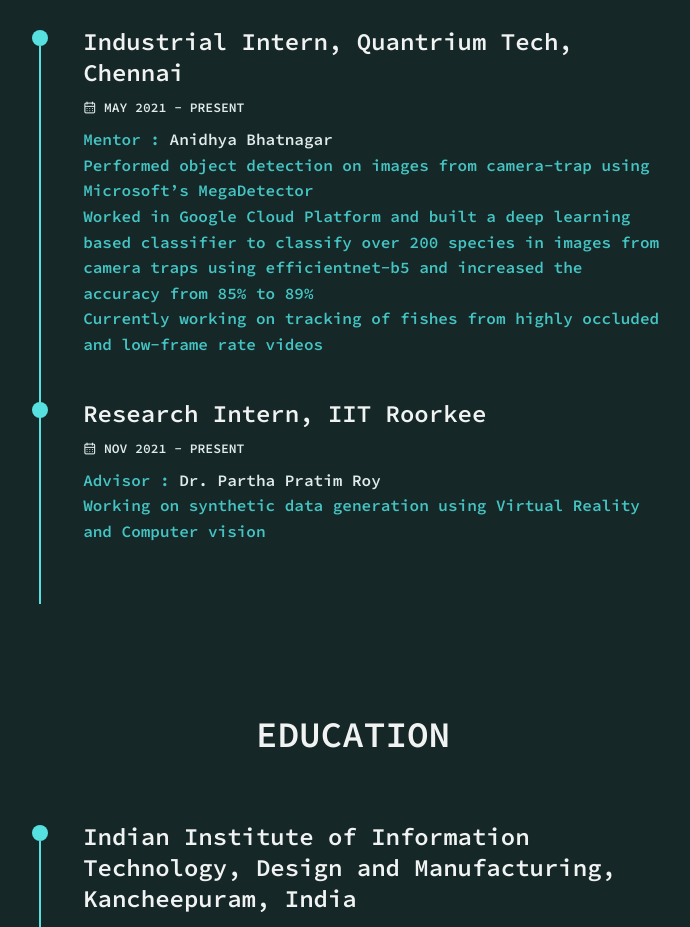
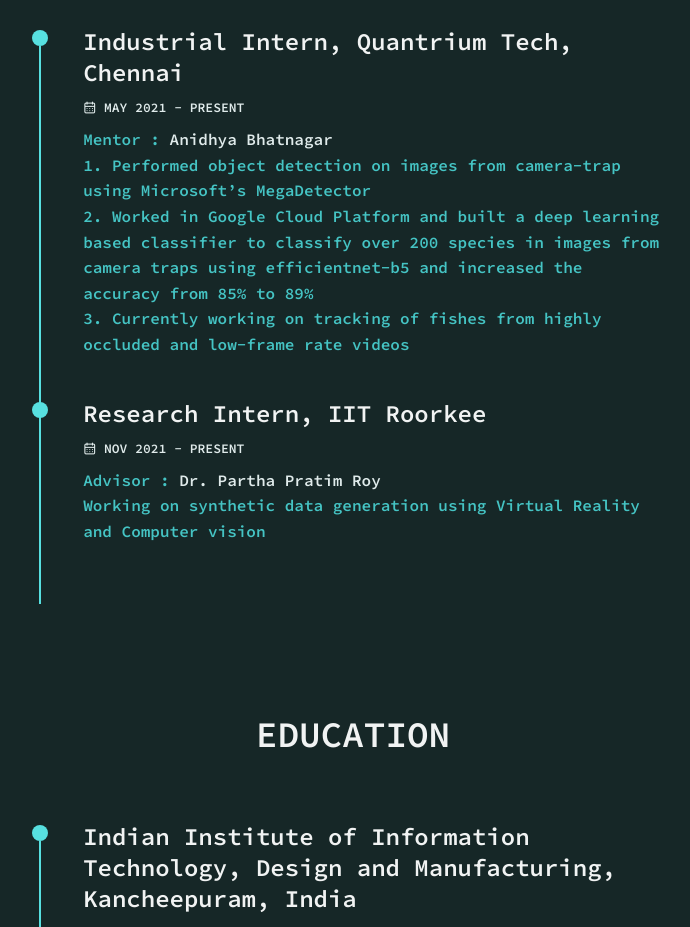
Before and after one commit to Bavesh-B/Bavesh-B.github.io, a plain HTML site: page index.html in a window 1280 px wide. Shown: the part 2040-2967 px from the top of the page, without its empty margins (287-977 px from the left). Drawn offline with nearby package versions, Linux system fonts and the light colour scheme; no server answers.

Commit message:
Update Inter Experience

```diff
--- a/index.html
+++ b/index.html
@@ -199,7 +199,7 @@
                           <i class="uil uil-calendar-alt"></i>
                           MAY 2021 - PRESENT
                       </div>
-                      <p class="experience_description">Mentor : <a href="https://www.linkedin.com/in/anidhya/" target="_blank" class="project_button"> Anidhya Bhatnagar </a> <br> Performed object detection on images from camera-trap using Microsoft’s MegaDetector <br> Worked in Google Cloud Platform and built a deep learning based classifier to classify over 200 species in images from camera traps using efficientnet-b5 and increased the accuracy from 85% to 89% <br> Currently working on tracking of fishes from highly occluded and low-frame rate videos </p> <br> <br>
+                      <p class="experience_description">Mentor : <a href="https://www.linkedin.com/in/anidhya/" target="_blank" class="project_button"> Anidhya Bhatnagar </a> <br> 1. Performed object detection on images from camera-trap using Microsoft’s MegaDetector <br> 2. Worked in Google Cloud Platform and built a deep learning based classifier to classify over 200 species in images from camera traps using efficientnet-b5 and increased the accuracy from 85% to 89% <br> 3. Currently working on tracking of fishes from highly occluded and low-frame rate videos </p> <br> <br>
                     </div>
                   </div>
 
```
